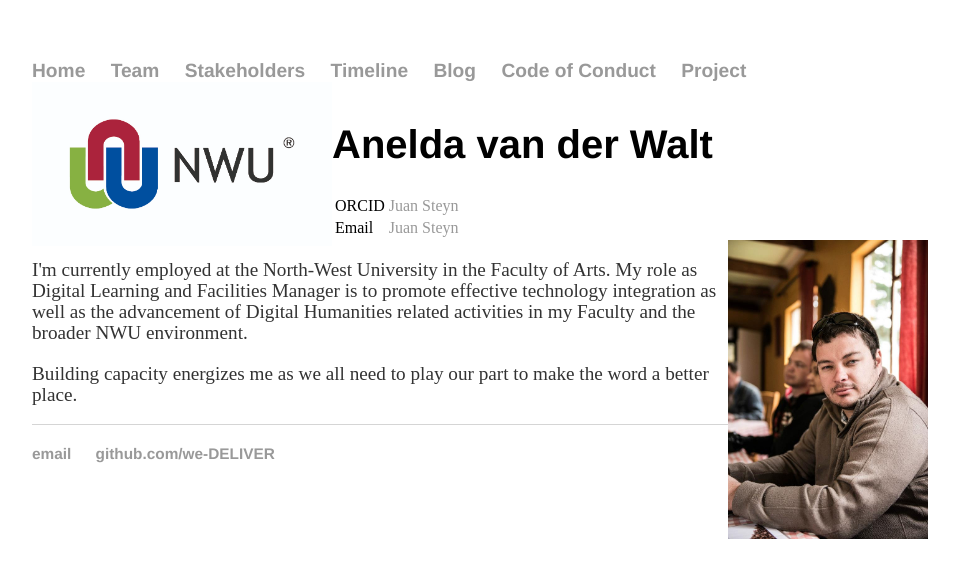
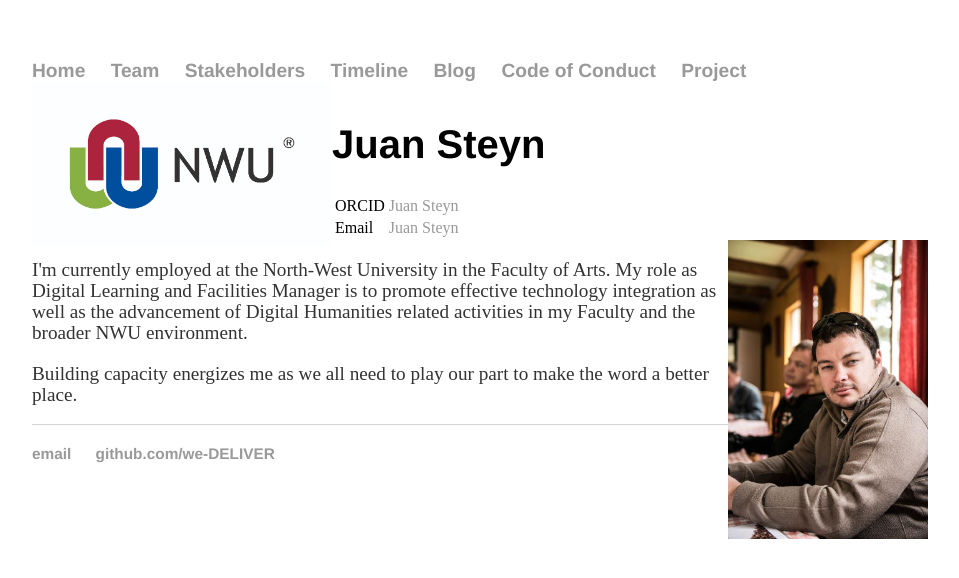
Before and after one commit to zjsteyn/we-DELIVER.github.io, a Jekyll site: the page built from assets/bios/juan_steyn.html, in a window 1280 px wide. Shown: the top 578 px of the page, without its empty margins (160-1119 px from the left). Built offline with Jekyll 4.4.1, drawn with Linux system fonts in a browser that asks for light colours.

Commit message:
Create juan_steyn.html

```diff
--- a/assets/bios/juan_steyn.html
+++ b/assets/bios/juan_steyn.html
@@ -3,7 +3,7 @@
 title: we-DELIVER - Team
 ---
 
-<h1>Anelda van der Walt</h1>
+<h1>Juan Steyn</h1>
 
 <table>
   <tr><td>ORCID         </td> <td> <a href="http://orcid.org/0000-0001-8444-4781</a></td></tr>
@@ -11,7 +11,7 @@
   <tr><td>Email         </td> <td> <a href="mailto:juan.steyn@nwu.ac.za">Juan Steyn</a></td></tr>
 </table>
 
-<a href="http://www.nwu.ac.za"><img src="{{ site.url }}/assets/bio_photos/Juan_Steyn.jpg" alt="Anelda van der Walt" style="width:200px" align="right"></a>
+<a href="http://www.nwu.ac.za"><img src="{{ site.url }}/assets/bio_photos/Juan_Steyn.jpg" alt="Juan Steyn" style="width:200px" align="right"></a>
 
 
 <p>I'm currently employed at the North-West University in the Faculty of Arts. My role as Digital Learning and Facilities Manager is to promote effective technology integration as well as the advancement of Digital Humanities related activities in my Faculty and the broader NWU environment.</p>
```
